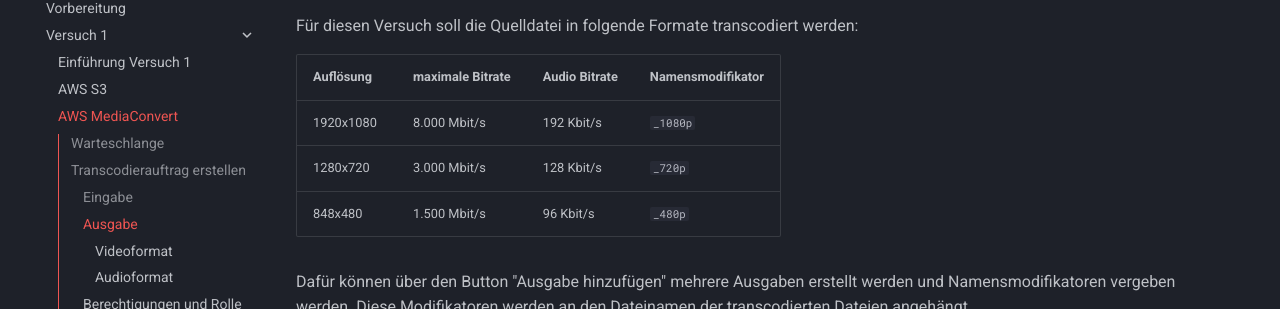
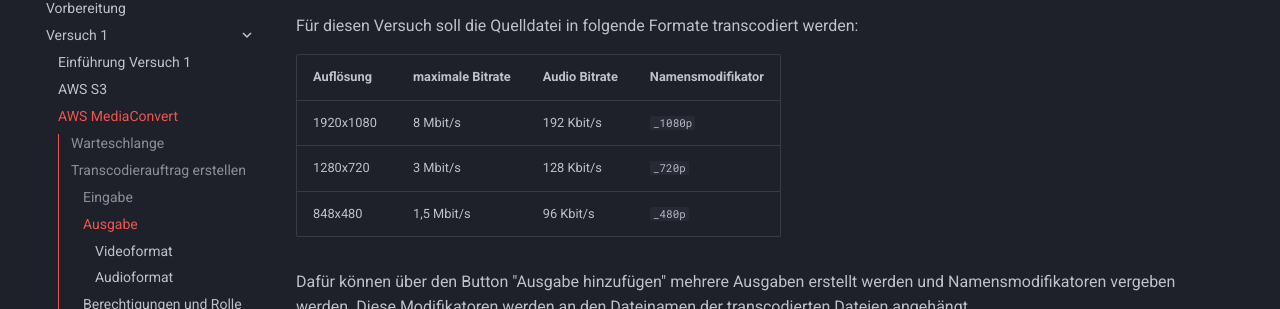
Before and after one commit to wruppelx/mvs-aws-exercise, an MkDocs documentation site: the page built from docs/versuch1/03-transcoder.md, in a window 1280 px wide and 900 px high, scrolled down 4452 px. Shown: the part 145-454 px from the top of the window. Built offline with MkDocs 1.6.1 and Material for MkDocs 9.7.7, drawn with Linux system fonts in a browser that asks for light colours; comment, search, counter and statistics services are not loaded.

Commit message:
Corrected Bitrates in 03-transcoder.md

```diff
--- a/docs/versuch1/03-transcoder.md
+++ b/docs/versuch1/03-transcoder.md
@@ -42,9 +42,9 @@
 
 | Auflösung | maximale Bitrate | Audio Bitrate | Namensmodifikator |
 | --------- | ---------------- | ------------- | ----------------- |
-| 1920x1080 | 8.000 Mbit/s     | 192 Kbit/s    | `_1080p`          |
-| 1280x720  | 3.000 Mbit/s     | 128 Kbit/s    | `_720p`           |
-| 848x480   | 1.500 Mbit/s     | 96 Kbit/s     | `_480p`           |
+| 1920x1080 | 8     Mbit/s     | 192 Kbit/s    | `_1080p`          |
+| 1280x720  | 3     Mbit/s     | 128 Kbit/s    | `_720p`           |
+| 848x480   | 1,5   Mbit/s     | 96 Kbit/s     | `_480p`           |
 
 Dafür können über den Button "Ausgabe hinzufügen" mehrere Ausgaben erstellt werden und Namensmodifikatoren vergeben werden. Diese Modifikatoren werden an den Dateinamen der transcodierten Dateien angehängt.
 
```
